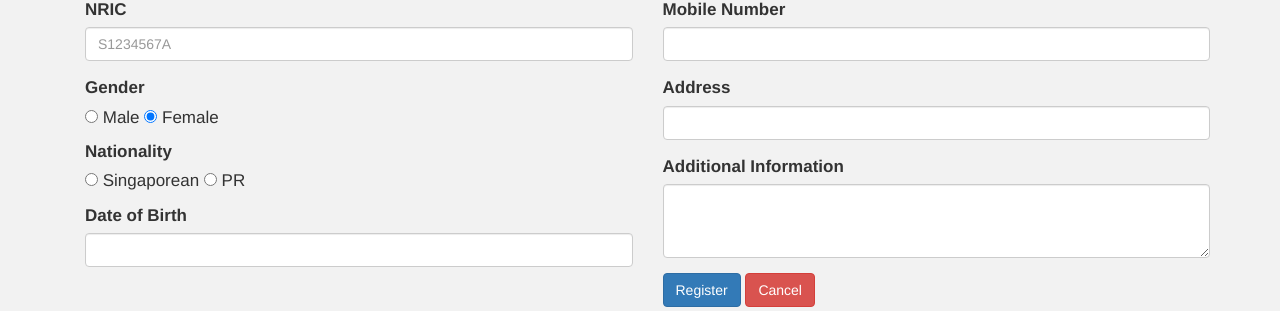
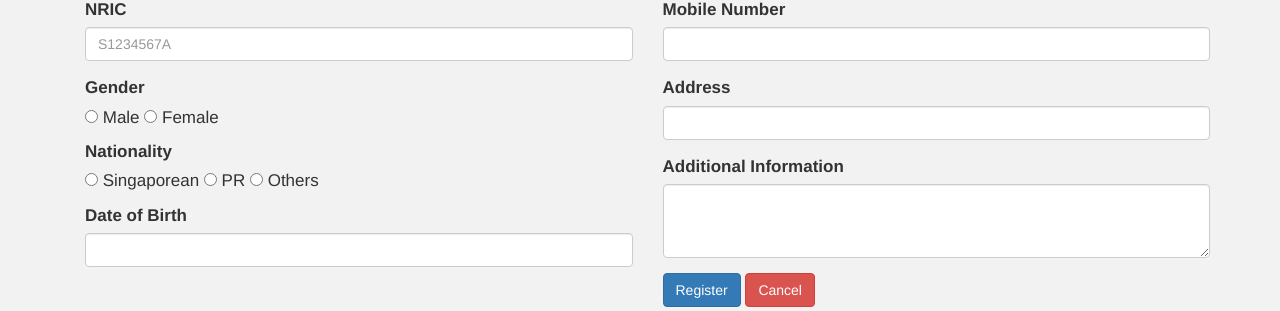
Before and after one commit to bingoyahoo/health-to-go-python, a Python web app: template templates/registration_scanner.html in a window 1280 px wide. Shown: the part 236-547 px from the top of the page. Run offline with Jinja, Linux system fonts and the light colour scheme; the template is opened without the code that fills it, so the values that code supplies are empty; some libraries are stand-ins or nearby versions.

Commit message:
fixed female radio button being checked by default. added others radio button under nationality

```diff
--- a/templates/registration_scanner.html
+++ b/templates/registration_scanner.html
@@ -27,7 +27,7 @@
                     <input type="radio" name="gender" value="female"> Female
                     {% else %}
                     <input type="radio" name="gender" value="male"> Male
-                    <input type="radio" name="gender" value="female" checked> Female
+                    <input type="radio" name="gender" value="female"> Female
                     {% endif %}
                 </p>
 
@@ -36,12 +36,19 @@
                     {% if reading.nationality == "singaporean" %}
                     <input type="radio" name="nationality" value="singaporean" checked> Singaporean
                     <input type="radio" name="nationality" value="pr"> PR
+                    <input type="radio" name="nationality" value="others"> Others
                     {% elif reading.nationality == "pr" %}
                     <input type="radio" name="nationality" value="singaporean"> Singaporean
                     <input type="radio" name="nationality" value="pr" checked> PR
+                    <input type="radio" name="nationality" value="others"> Others
+                    {% elif reading.nationality == "others" %}
+                    <input type="radio" name="nationality" value="singaporean"> Singaporean
+                    <input type="radio" name="nationality" value="pr"> PR
+                    <input type="radio" name="nationality" value="others" checked> Others
                     {% else %}
                     <input type="radio" name="nationality" value="singaporean"> Singaporean
                     <input type="radio" name="nationality" value="pr"> PR
+                    <input type="radio" name="nationality" value="others"> Others
                     {% endif %}
                 <!-- Insert dropdown for country of birth -->
 
```
